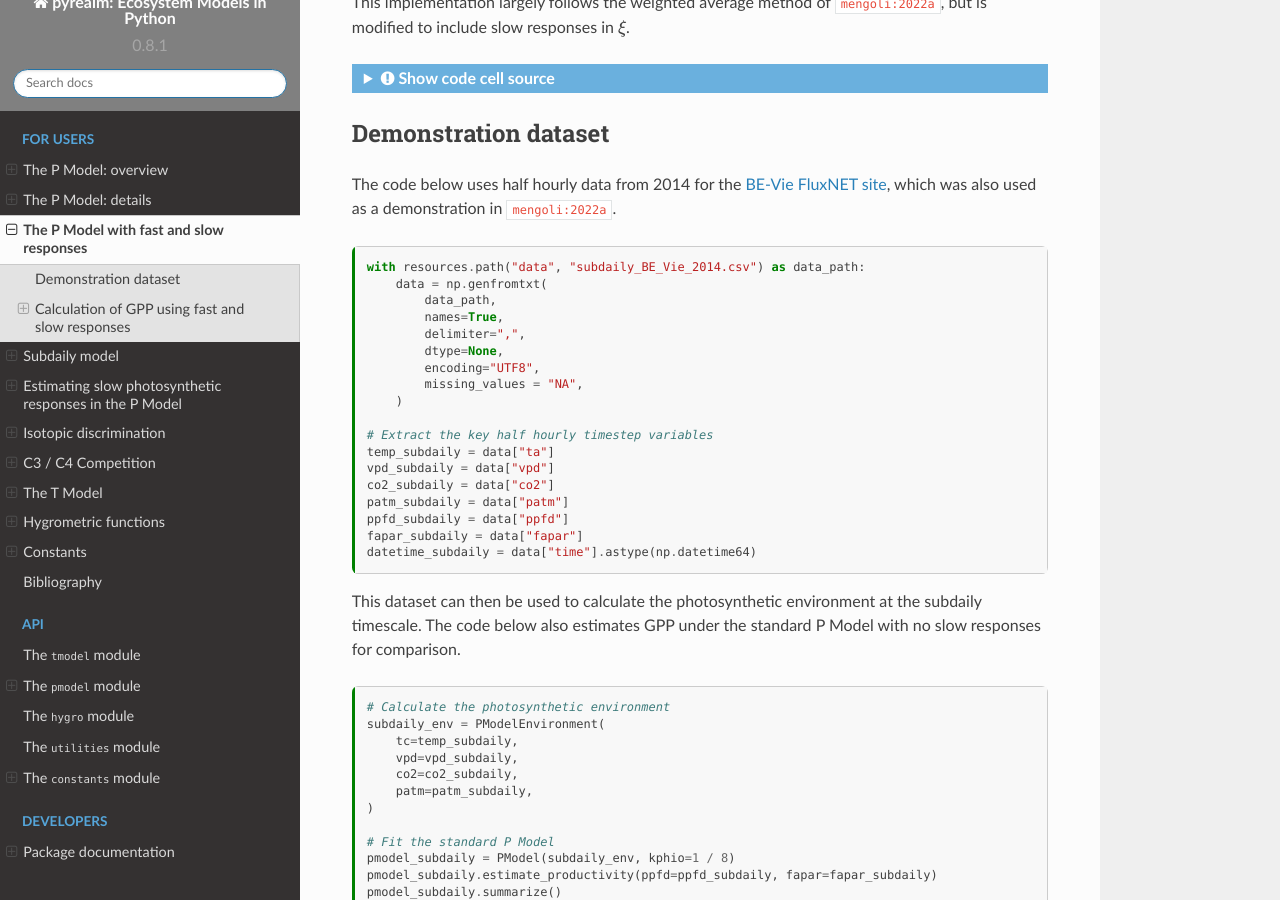
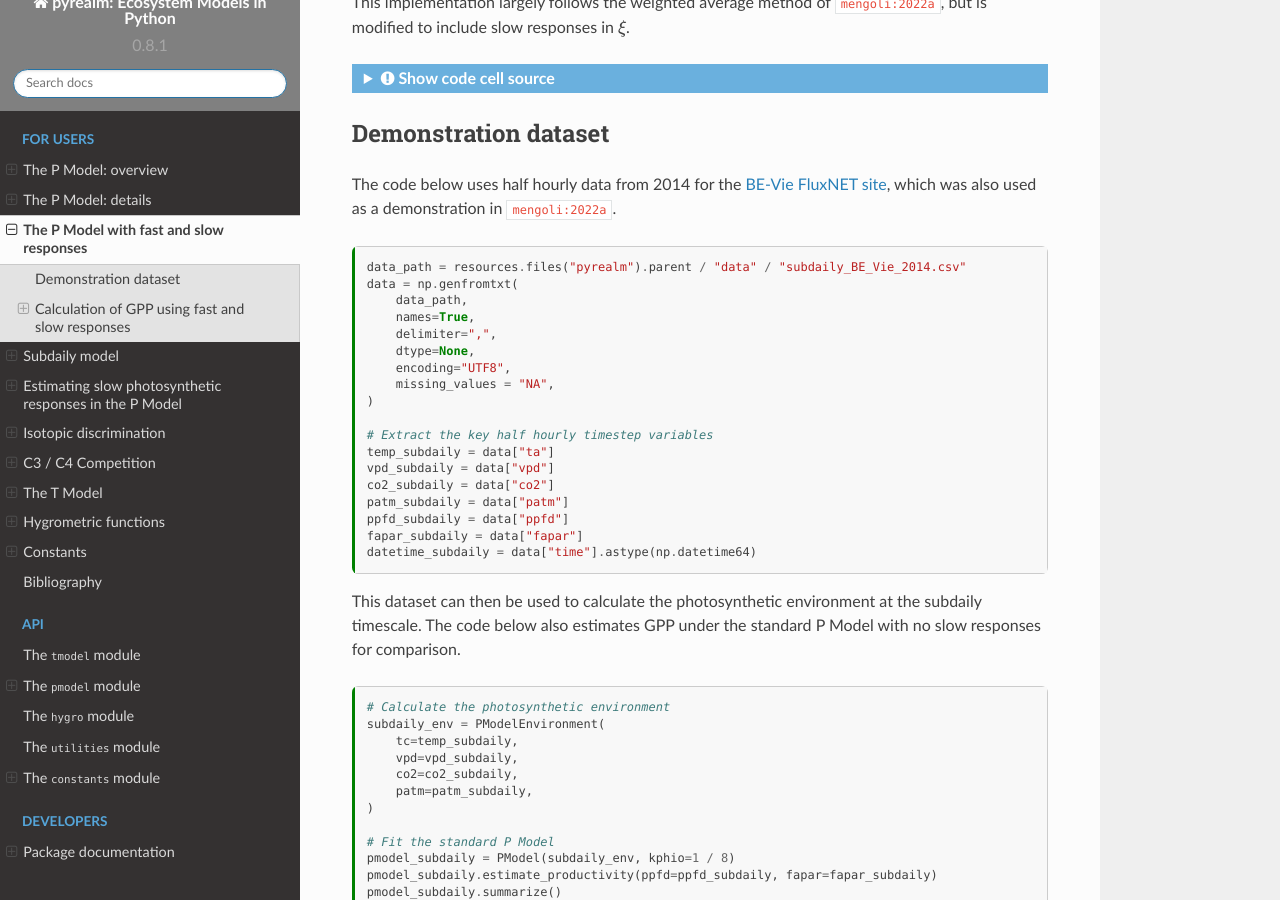
Before and after one commit to ImperialCollegeLondon/pyrealm, a Sphinx documentation site: the page built from docs/source/pmodel/subdaily.md, in a window 1280 px wide and 900 px high, scrolled down 1118 px. Built offline with Sphinx 7.4.7 and the Read the Docs theme 2.0.0, drawn with Linux system fonts in a browser that asks for light colours; cross-references to code outside the pages are shown as plain code.

Commit message:
Fixes to data paths in tests and docs

````diff
--- a/docs/source/pmodel/subdaily.md
+++ b/docs/source/pmodel/subdaily.md
@@ -92,15 +92,16 @@ site](https://fluxnet.org/doi/FLUXNET2015/BE-Vie), which was also used as a
 demonstration in {cite:t}`mengoli:2022a`.
 
 ```{code-cell} ipython3
-with resources.path("data", "subdaily_BE_Vie_2014.csv") as data_path:
-    data = np.genfromtxt(
-        data_path,
-        names=True,
-        delimiter=",",
-        dtype=None,
-        encoding="UTF8",
-        missing_values = "NA",
-    )
+
+data_path = resources.files("pyrealm").parent / "data" / "subdaily_BE_Vie_2014.csv"
+data = np.genfromtxt(
+    data_path,
+    names=True,
+    delimiter=",",
+    dtype=None,
+    encoding="UTF8",
+    missing_values = "NA",
+)
 
 # Extract the key half hourly timestep variables
 temp_subdaily = data["ta"]
@@ -342,7 +343,3 @@ GPP_subdaily = np.minimum(Ac_subdaily, Aj_subdaily) * PModelConst.k_c_molmass
 diff = GPP_subdaily - pmodel_fastslow.gpp
 print(np.nanmin(diff), np.nanmax(diff))
 ```
-
-```{code-cell} ipython3
-
-```
````
Also changed, not shown: docs/source/pmodel/subdaily_grid.md (+2 -2 lines), 1 other file.
